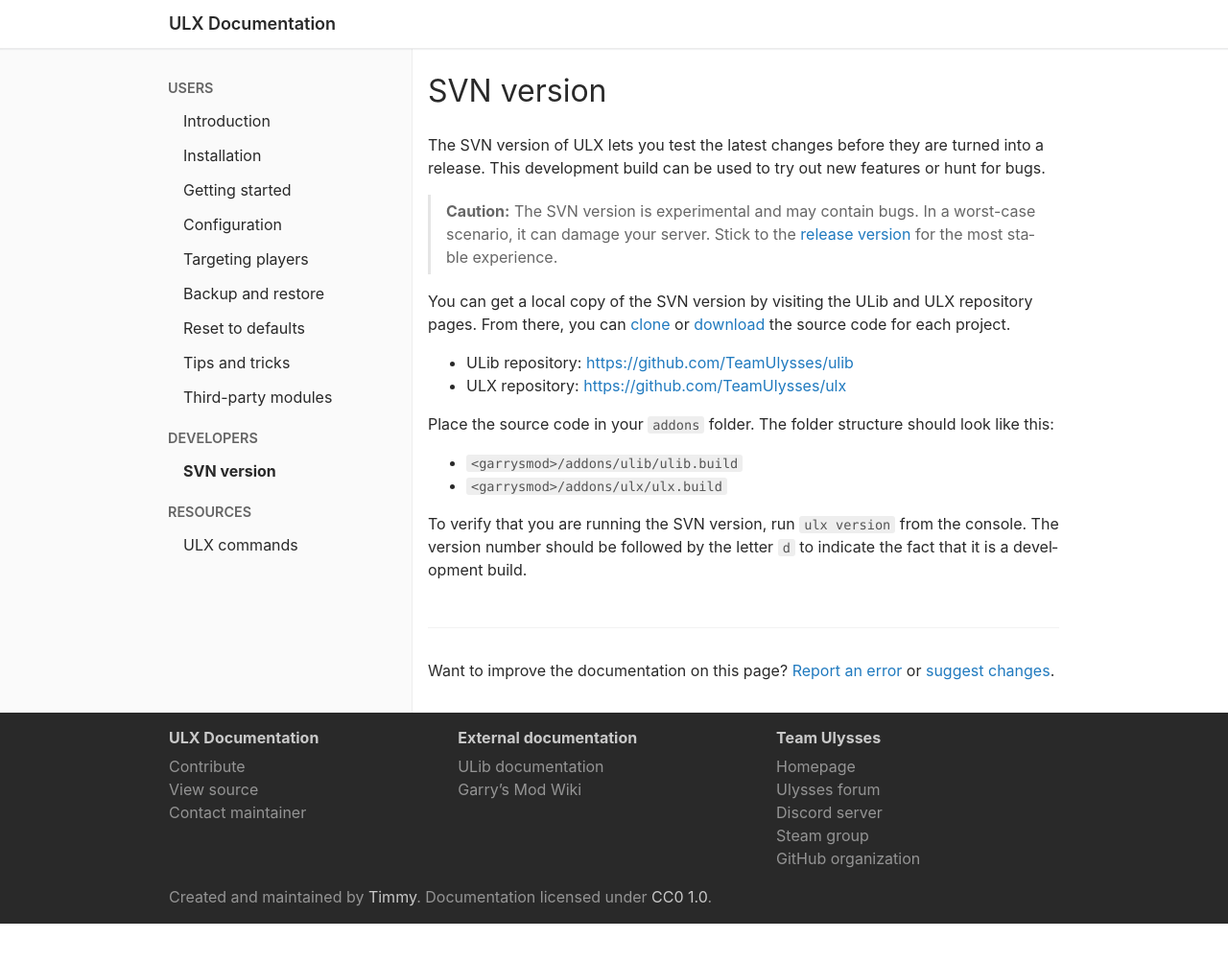
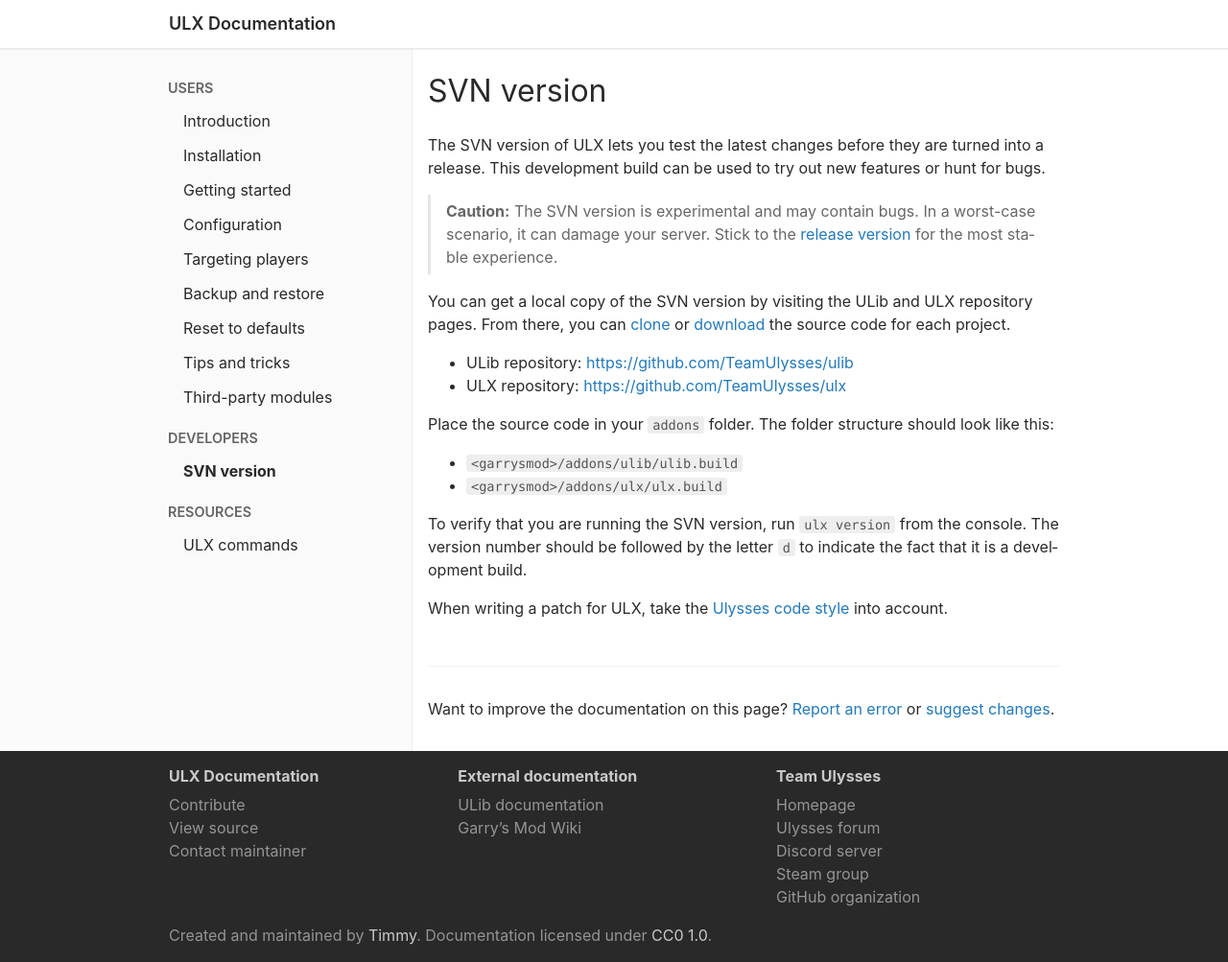
Before and after one commit to Timmy/ulx-docs, a Jekyll site: the page built from svn-version.md, in a window 1280 px wide. Shown: the whole page at 96% size. Built offline with Jekyll 4.4.1, drawn with Linux system fonts in a browser that asks for light colours; our own code applies the rules of GitHub Pages for plain Markdown files; before the commit the page ends 963 px from its top, so only the background shows below that.

Commit message:
Add link to Ulysses code style

```diff
--- a/svn-version.md
+++ b/svn-version.md
@@ -19,3 +19,5 @@ Place the source code in your `addons` folder. The folder structure should look
 - `<garrysmod>/addons/ulx/ulx.build`
 
 To verify that you are running the SVN version, run `ulx version` from the console. The version number should be followed by the letter `d` to indicate the fact that it is a development build.
+
+When writing a patch for ULX, take the [Ulysses code style](https://forums.ulyssesmod.net/index.php/topic,3658.0.html) into account.
```
